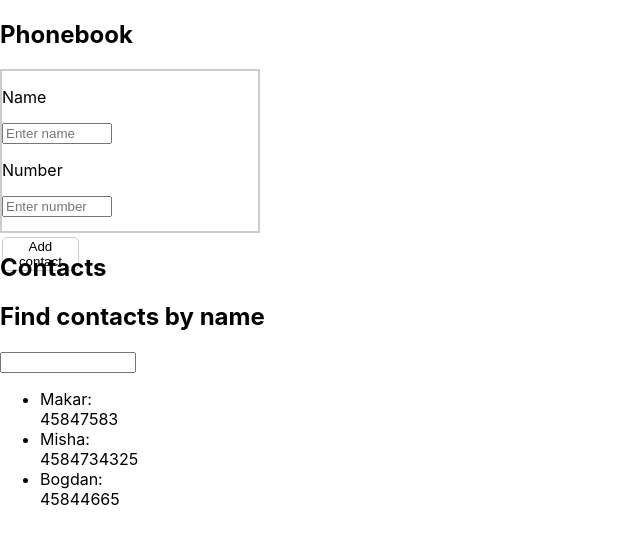
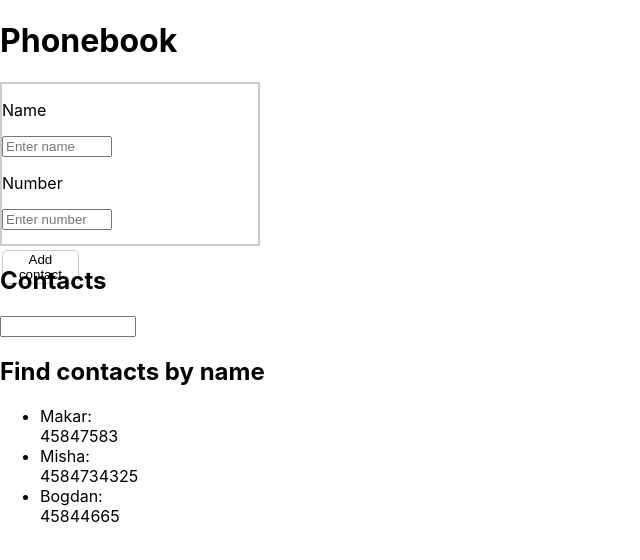
Before and after one commit to MAKAR190/goit-react-hw-02-phonebook, a React (Create React App) app: page / in a window 1280 px wide. Shown: the top 560 px of the page, without its empty margins (0-640 px from the left). Built offline with nearby package versions, Linux system fonts and the light colour scheme.

Commit message:
added filter

```diff
--- a/src/App.js
+++ b/src/App.js
@@ -3,6 +3,7 @@ import "./App.css";
 import ContactForm from "./components/ContactForm/ContactForm";
 import ContactList from "./components/ContactList/ConatctList";
 import { v4 } from "uuid";
+import Filter from "./components/Filter/Filter";
 class App extends React.Component {
   state = {
     contacts: [
@@ -52,7 +53,7 @@ class App extends React.Component {
 
     return (
       <div>
-        <h2>Phonebook</h2>
+        <h1>Phonebook</h1>
         <ContactForm
           numberValue={number}
           nameValue={name}
@@ -60,11 +61,10 @@ class App extends React.Component {
           submit={this.handleSubmit}
         />
         <h2>Contacts</h2>
+        <Filter filterChange={this.handleChange} filterValue={filter} />
         <ContactList
           deleteFunction={this.handleDelete}
-          filterChange={this.handleChange}
-          filterValue={filter}
-          list={contacts}
+          list={filterContacts}
           number={number}
         />
       </div>
--- a/src/components/ContactList/ConatctList.js
+++ b/src/components/ContactList/ConatctList.js
@@ -2,17 +2,10 @@ import React from "react";
 import styles from "./ContactList.module.css";
 export default class ContactList extends React.Component {
   render() {
-    const { filterChange, filterValue, deleteFunction} = this.props;
+    const {deleteFunction} = this.props;
     return (
       <div>
         <h2>Find contacts by name</h2>
-        <input
-          className={styles.input}
-          type="text"
-          name="filter"
-          value={filterValue}
-          onChange={filterChange}
-        ></input>
         <ul>
           {this.props.list.map((contact) => (
             <li className={styles.li} key={contact.id}>
--- /dev/null
+++ b/src/components/Filter/Filter.js
@@ -0,0 +1,14 @@
+import React from 'react'
+import styles from './Filter.module.css'
+function Filter( {filterChange, filterValue} ){
+    return(
+        <input
+        className={styles.input}
+        type="text"
+        name="filter"
+        value={filterValue}
+        onChange={filterChange}
+      ></input>
+    )
+}
+export default Filter;
--- /dev/null
+++ b/src/components/Filter/Filter.module.css
@@ -0,0 +1,3 @@
+.input{
+    width: 10%;
+}
```
